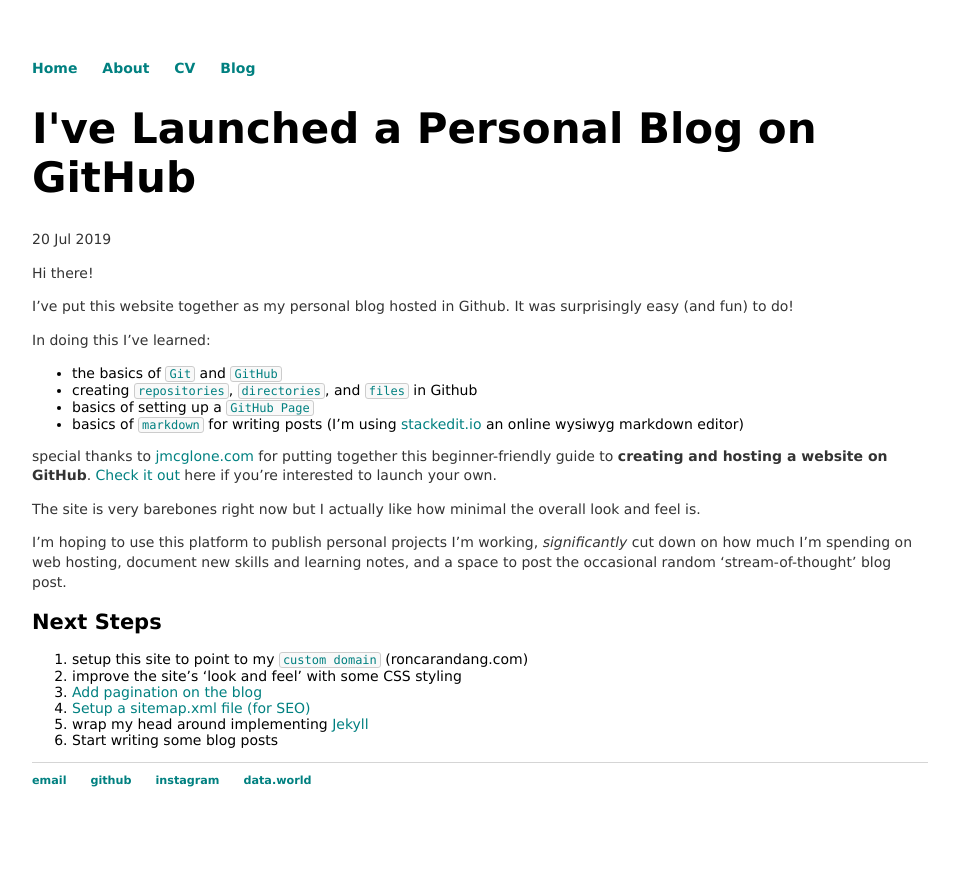
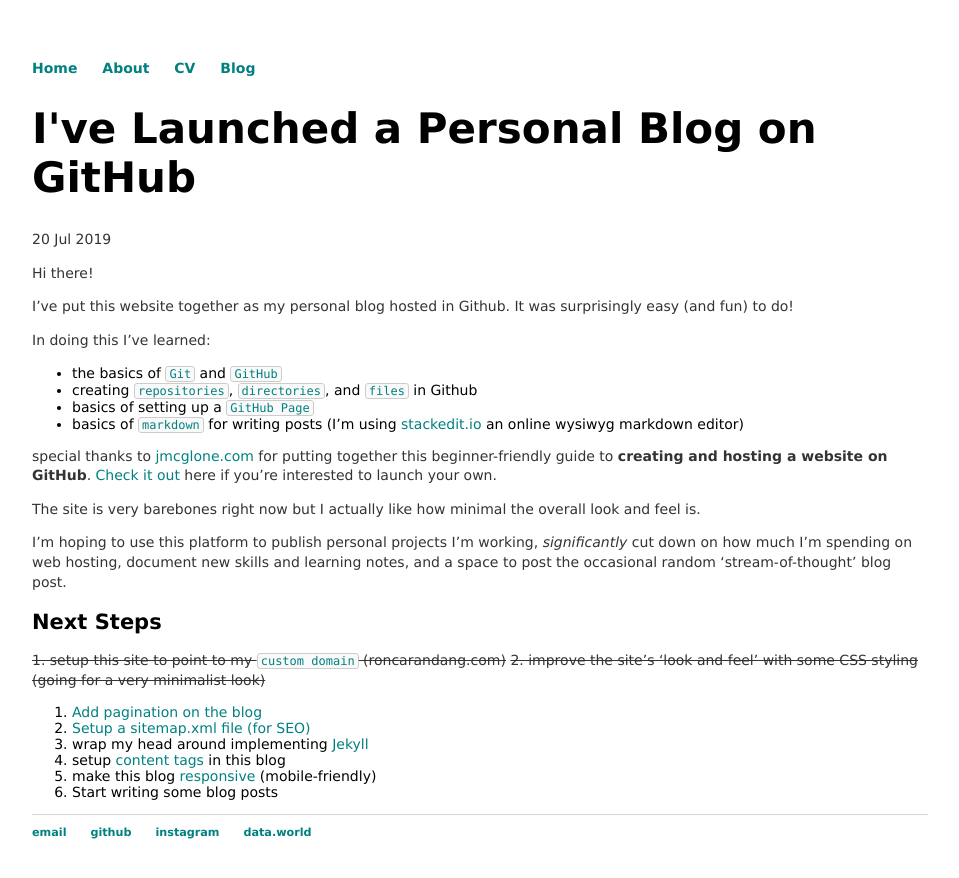
Before and after one commit to Acaran02/Acaran02.github.io, a Jekyll site: the page built from _posts/2019-07-20-site-launched.md, in a window 1280 px wide. Shown: the top 878 px of the page, without its empty margins (160-1119 px from the left). Built offline with Jekyll 4.4.1, drawn with Linux system fonts in a browser that asks for light colours.

Commit message:
Update 2019-07-20-site-launched.md

```diff
--- a/_posts/2019-07-20-site-launched.md
+++ b/_posts/2019-07-20-site-launched.md
@@ -22,9 +22,11 @@ I'm hoping to use this platform to publish personal projects I'm working, *signi
 
 ## Next Steps
 
- 1. setup this site to point to my `custom domain` (roncarandang.com)
- 2. improve the site's 'look and feel' with some CSS styling
+ ~~1. setup this site to point to my `custom domain` (roncarandang.com)~~
+ ~~2. improve the site's 'look and feel' with some CSS styling (going for a very minimalist look)~~
  3. [Add pagination on the blog](http://jekyllrb.com/docs/pagination/)
  4. [Setup a sitemap.xml file (for SEO)](https://help.github.com/articles/sitemaps-for-github-pages)
  5. wrap my head around implementing [Jekyll](https://import.jekyllrb.com/docs/home/)
- 6. Start writing some blog posts
+ 6. setup [content tags](https://kylebebak.github.io/post/tags-categories-jekyll) in this blog
+ 7. make this blog [responsive](https://www.w3schools.com/html/html_responsive.asp) (mobile-friendly)
+ 8. Start writing some blog posts
```
